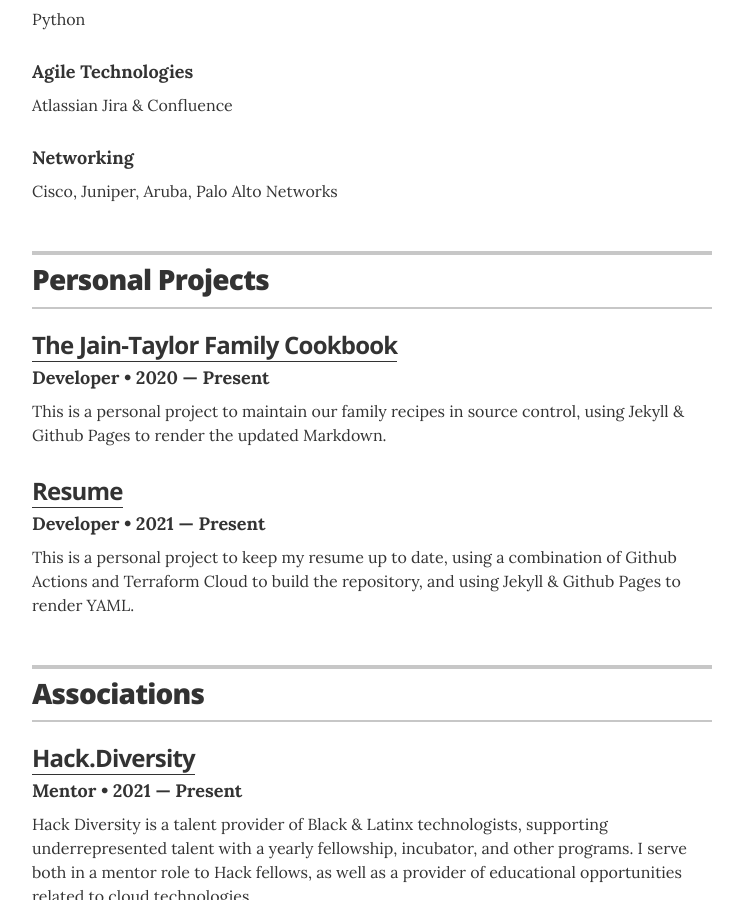
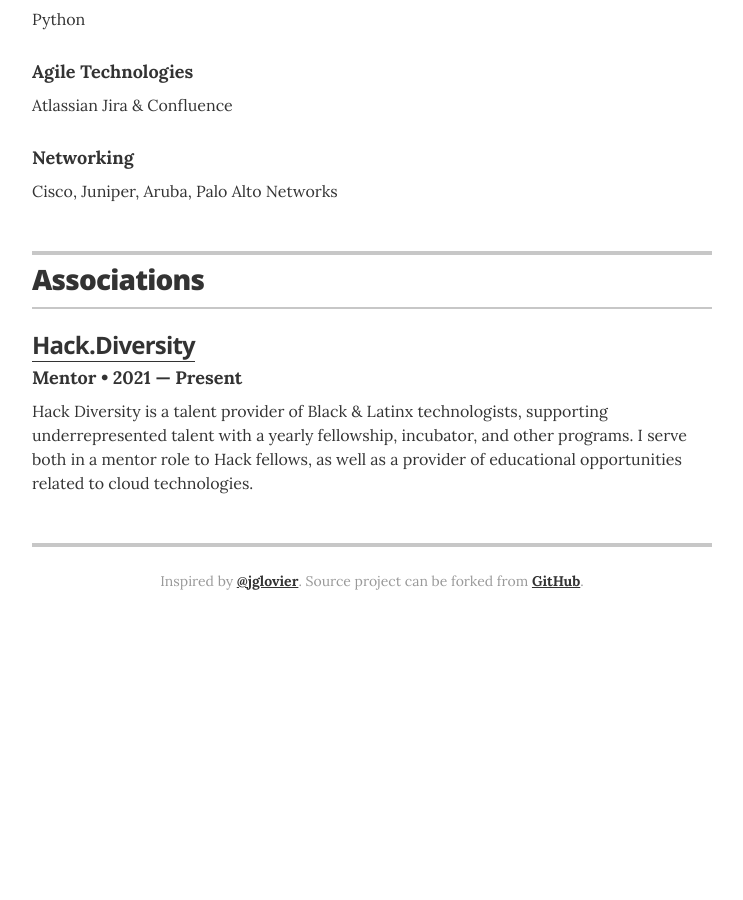
Before and after one commit to patrick-andrew-jain-taylor/resume, a Jekyll site: the page built from index.html, in a window 1280 px wide and 900 px high, scrolled down 3572 px. Shown: the whole window, without its empty margins (268-1011 px from the left). Built offline with Jekyll 4.4.1, drawn with Linux system fonts in a browser that asks for light colours; after the commit the page ends 4212 px from its top, so only the background shows below that; some of the changed lines change nothing that is shown.

Commit message:
change: remove projects.

```diff
--- a/_config.yml
+++ b/_config.yml
@@ -35,7 +35,7 @@
 # comment out to hide
 resume_section_experience:      true
 resume_section_education:       true
-resume_section_projects:        true
+resume_section_projects:        false
 resume_section_skills:          false
 resume_section_technologies:    true
 resume_section_certification:   true
```
